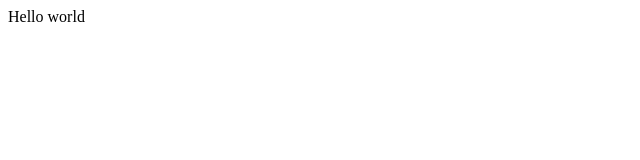
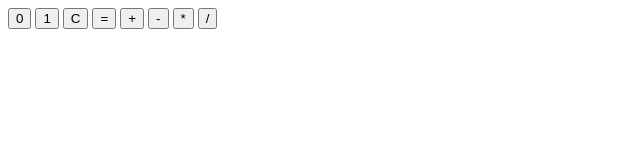
Before and after one commit to 26Jinx/binaryCalculator, a plain HTML site: page index.html in a window 1280 px wide. Shown: the whole page, without its empty margins (0-640 px from the left). Drawn offline with Linux system fonts and the light colour scheme.

Commit message:
adding scaffolding and element ids

```diff
--- a/index.html
+++ b/index.html
@@ -9,8 +9,16 @@
 
 </head>
 <body>
-    <div id="res">Hello world</div>
-
-
+    <div id="res"></div>
+    <div id="btns">
+        <button id="btn0">0</button>
+        <button id="btn1">1</button>
+        <button id="btnClr">C</button>
+        <button id="btnEql">=</button>
+        <button id="btnSum">+</button>
+        <button id="btnSub">-</button>
+        <button id="btnMul">*</button>
+        <button id="btnDiv">/</button>
+    </div>
 </body>
 </html>
```
